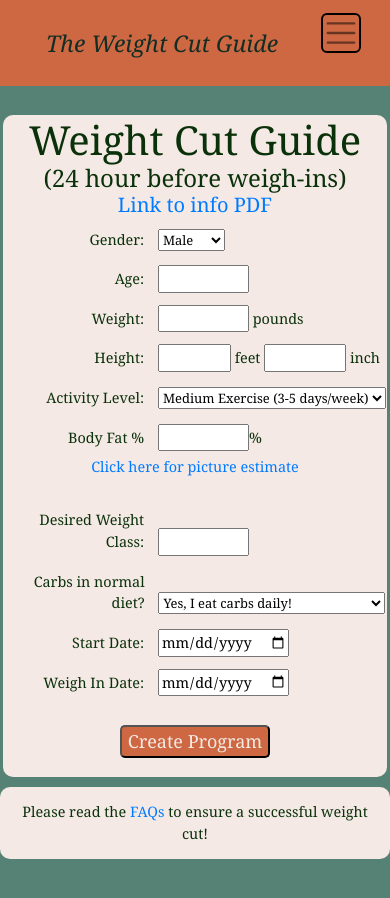
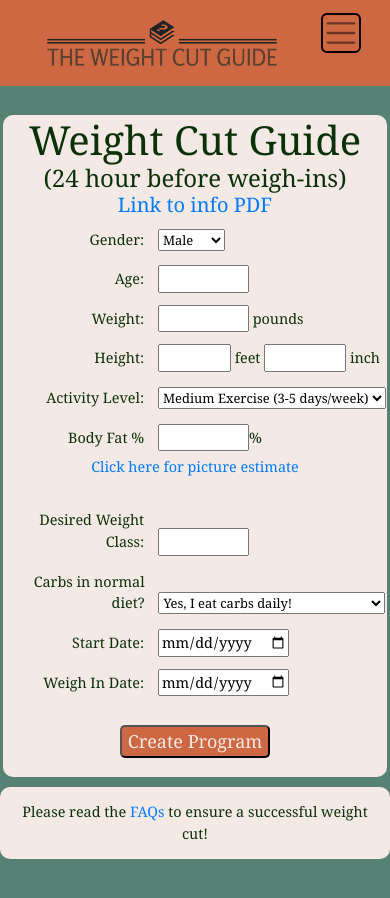
Before and after one commit to garrettvolpe/weightcut_guide2, a plain HTML site: page index.html in a window 390 px wide. Drawn offline with nearby package versions, Linux system fonts and the light colour scheme.

Commit message:
add logo

```diff
--- a/index.css
+++ b/index.css
@@ -105,6 +105,10 @@ navbar-brand:hover {
 }
 
 
+.mainLogo {
+    height: 2em;
+    width: 10em;
+}
 
 label {
     display: inline-block;
@@ -192,4 +196,15 @@ details ul strong {
         font-style: italic;
     }
 
+    .mainNavBar {
+        display: flex;
+        justify-content: center;
+        align-items: center;
+        align-content: center;
+        justify-items: center;
+    }
+
+
+
+
 }
--- a/index.html
+++ b/index.html
@@ -10,8 +10,10 @@
 
 <body>
 
-    <nav class="navbar navbar-expand-lg">
-        <div class="navbar-brand">The Weight Cut Guide</div>
+    <nav class="navbar navbar-expand-lg mainNavBar">
+        <div class="navbar-brand"><img class="mainLogo" src="images/the-weight-cut-guide.png"
+                alt="The Weight Cut Guide">
+        </div>
         <button class="navbar-toggler navbar-light" type="button" data-toggle="collapse"
             data-target="#navbarNavAltMarkup" aria-controls="navbarNavAltMarkup" aria-expanded="false"
             aria-label="Toggle navigation">
```
Also changed, not shown: contact.html (+3 -2 lines), faq.html (+3 -2 lines), images/the-weight-cut-guide-logo.png (added), images/the-weight-cut-guide.png (added).
